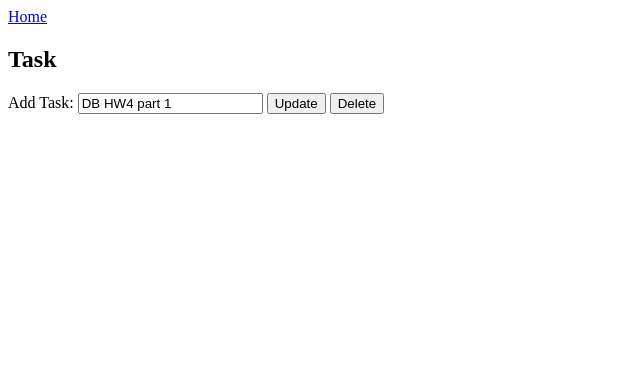
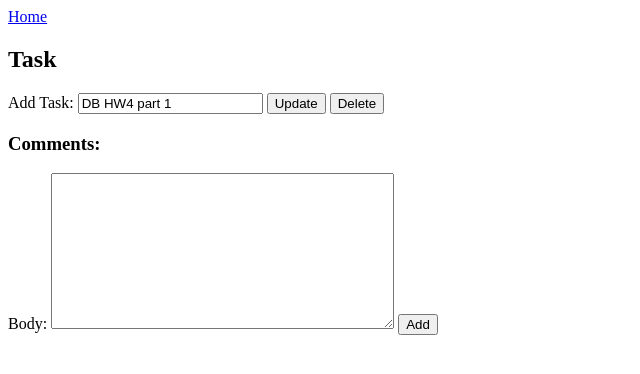
Before and after one commit to rdas1/django-todo-list, a Django app: page /todo/1 in a window 1280 px wide. Shown: the top 374 px of the page, without its empty margins (0-640 px from the left). Run offline with Django 4.2, Linux system fonts and the light colour scheme; data comes from the database, SQL or seed files in the repository; both versions use the stored data as it was before the commit; data that the repository does not hold is empty.

Commit message:
implemented commenting

```diff
--- a/todo_site/todo_app/forms.py
+++ b/todo_site/todo_app/forms.py
@@ -1,5 +1,5 @@
 from django.forms import ModelForm
-from .models import Task
+from .models import Task, Comment
 
 class TaskForm(ModelForm):
     class Meta:
@@ -8,3 +8,12 @@ class TaskForm(ModelForm):
         labels = {
             "description": "Add Task"
         }
+
+class CommentForm(ModelForm):
+    class Meta:
+        model = Comment
+        fields = ["body",]
+    def __init__(self, *args, **kwargs):
+        task_object = kwargs.pop('task')
+        super().__init__(*args, **kwargs)
+        self.instance.task = task_object
--- a/todo_site/todo_app/models.py
+++ b/todo_site/todo_app/models.py
@@ -3,3 +3,8 @@ from django.db import models
 # Create your models here.
 class Task(models.Model):
     description = models.CharField(max_length=255)
+
+class Comment(models.Model):
+    body = models.TextField()
+    created_at = models.DateTimeField(auto_now_add=True)
+    task = models.ForeignKey(Task, on_delete=models.CASCADE)
--- a/todo_site/todo_app/templates/detail.html
+++ b/todo_site/todo_app/templates/detail.html
@@ -5,8 +5,19 @@
 <h2>Task</h2>
 <form method="POST">
     {% csrf_token %}
-    {{ form }}
+    {{ task_form }}
     <input type="submit" name="update" value="Update">
     <input type="submit" name="delete" value="Delete">
 </form>
+<h3>Comments:</h3>
+<form method="POST">
+    {% csrf_token %}
+    {{ comment_form }}
+    <input type="submit" name="add" value="Add">
+</form>
+<ul>
+    {% for c in comments %}
+        <li>{{ c.body }}</li>
+    {% endfor %}
+</ul>
 {% endblock content %}
--- a/todo_site/todo_app/views.py
+++ b/todo_site/todo_app/views.py
@@ -1,8 +1,8 @@
 from django.shortcuts import render, redirect
 from django.views import View
 from django.http import HttpResponse
-from .models import Task
-from .forms import TaskForm
+from .models import Task, Comment
+from .forms import TaskForm, CommentForm
 # Create your views here.
 
 class HomeView(View):
@@ -18,13 +18,19 @@ class TaskDetailView(View):
     def get(self, request, task_id):
         task = Task.objects.get(id=task_id)
         task_form = TaskForm(instance=task)
-        context = {'task': task, 'form': task_form}
+        comments = Comment.objects.filter(task_id=task_id)
+        comment_form = CommentForm(task=task)
+        context = {'task': task, 'task_form': task_form, 'comments': comments, 'comment_form': comment_form}
         return render(request, 'detail.html', context=context)
     def post(self, request, task_id):
         task = Task.objects.get(id=task_id)
         task_form = TaskForm(request.POST, instance=task)
+        comment_form = CommentForm(request.POST, task=task)
         if 'update' in request.POST:
             task_form.save()
         elif 'delete' in request.POST:
             task.delete()
+        elif 'add' in request.POST:
+            comment_form.save()
+            return redirect('detail', task_id=task_id)
         return redirect('home')
```
Also changed, not shown: todo_site/db.sqlite3 (deleted), todo_site/todo_app/migrations/0002_comment.py (added), 1 other file.
